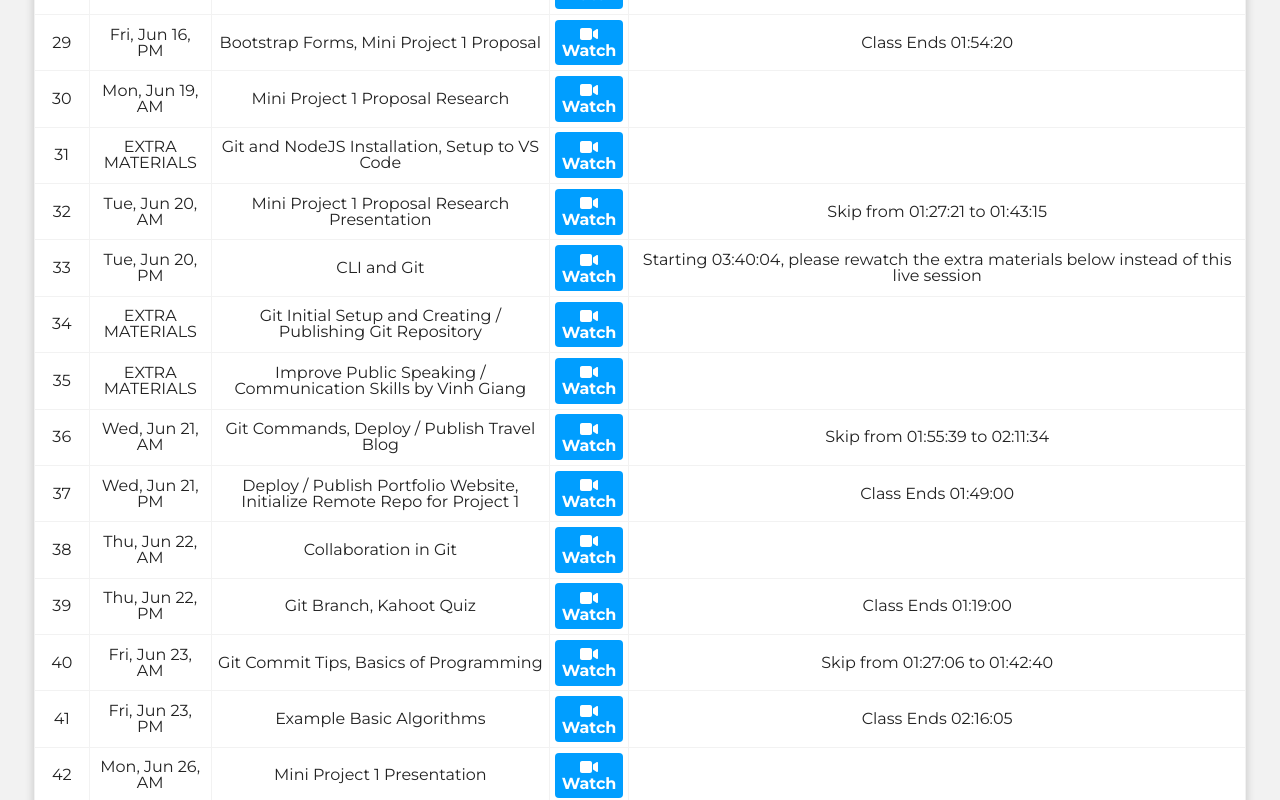
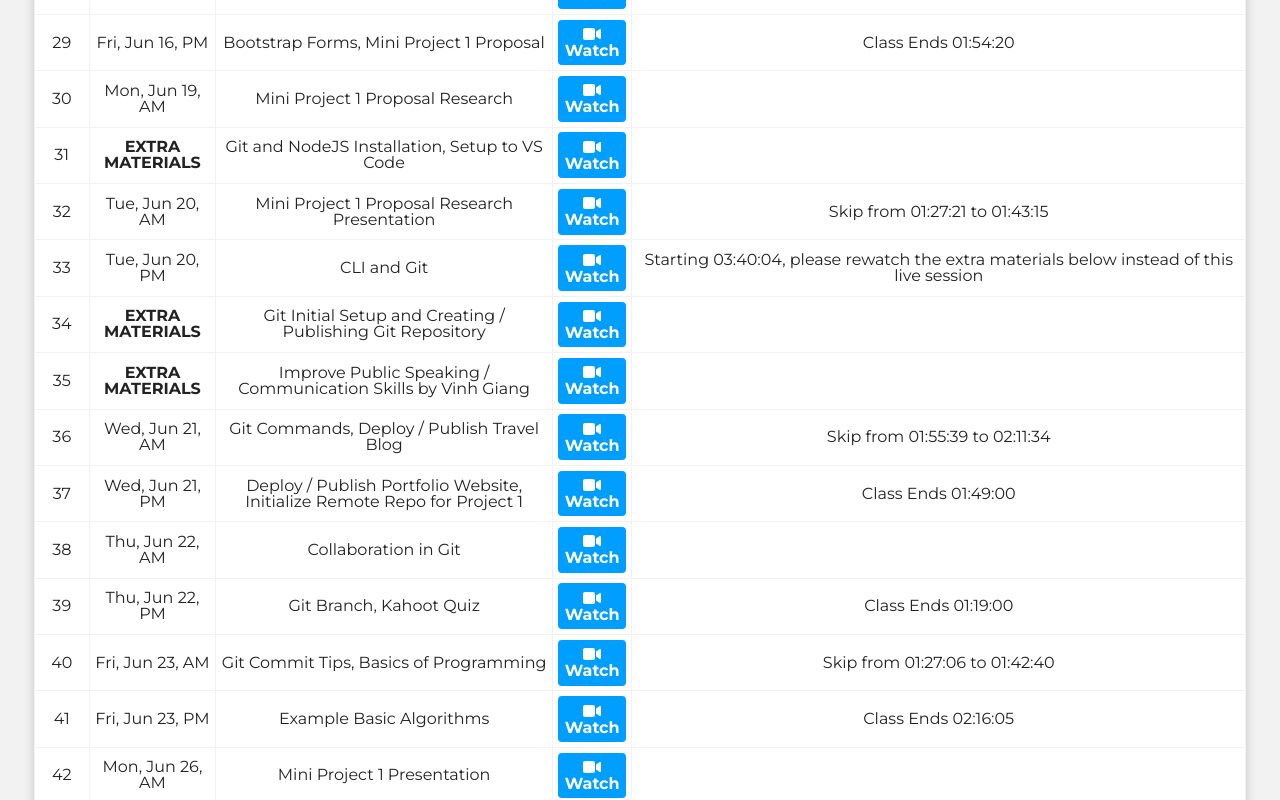
Before and after one commit to RiyaVillamor/Techblazers, a React (Vite) app: page /class-recording in a window 1280 px wide. Shown: the part 1760-2560 px from the top of the page. Built offline with nearby package versions, Linux system fonts and the light colour scheme.

Commit message:
:lipstick: Apply bold formatting to 'extra materials' for emphasis

```diff
--- a/src/pages/ClassRecording.jsx
+++ b/src/pages/ClassRecording.jsx
@@ -131,7 +131,7 @@ const classData = [
     notes: 'Class Ends 02:28:14',
   },
   {
-    date: 'EXTRA MATERIALS',
+    date:<b>EXTRA MATERIALS</b>,
     description: 'Portfolio Website Sample Creation',
     link: 'https://www.youtube.com/watch?v=gUf98Myzdjo',
     notes: '',
@@ -184,7 +184,7 @@ const classData = [
     link: 'http://www.youtube.com/watch?v=8A30E5kKzLY',
   },
   {
-    date: 'EXTRA MATERIALS',
+    date:<b>EXTRA MATERIALS</b>,
     description: 'Git and NodeJS Installation, Setup to VS Code',
     link: 'https://www.youtube.com/watch?v=-g8tr3Y7O_8',
     notes: '',
@@ -202,13 +202,13 @@ const classData = [
     notes: 'Starting 03:40:04, please rewatch the extra materials below instead of this live session',
   },
   {
-    date: 'EXTRA MATERIALS',
+    date:<b>EXTRA MATERIALS</b>,
     description: 'Git Initial Setup and Creating / Publishing Git Repository',
     link: 'https://www.youtube.com/watch?v=625kGynJWxc',
     notes: '',
   },
   {
-    date: 'EXTRA MATERIALS',
+    date:<b>EXTRA MATERIALS</b>,
     description: 'Improve Public Speaking / Communication Skills by Vinh Giang',
     link: 'https://youtube.com/playlist?list=PLKRkyxRv9DierhLaWEjknnDGtuokcn8QM',
     notes: '',
@@ -269,7 +269,7 @@ const classData = [
     link: 'https://youtube.com/live/hbjqhqlv0Ys',
   },
   {
-    date: 'EXTRA MATERIALS',
+    date:<b>EXTRA MATERIALS</b>,
     description: 'Algorithm Problem 10 Flowchart',
     link: 'https://www.youtube.com/watch?v=UrMBJ1RlXUw',
     notes: '',
@@ -281,7 +281,7 @@ const classData = [
     notes: 'Skip from 00:15:42 to 00:33:28\nClass Ends 00:42:03',
   },
   {
-    date: 'EXTRA MATERIALS',
+    date:<b>EXTRA MATERIALS</b>,
     description: 'Algorithm Problem 1-12 Solutions',
     link: 'https://klanezurbano.github.io/wd73-student-list/problems.html',
     notes: '',
@@ -317,7 +317,7 @@ const classData = [
     notes: 'Passcode: F&nX^w6@\nSkip from 01:55:25 to 02:26:09',
   },
   {
-    date: 'EXTRA MATERIALS',
+    date:<b>EXTRA MATERIALS</b>,
     description: 'Exercise 2c Solution Explanation',
     link: 'https://www.youtube.com/watch?v=N-v8BqK8r2c',
     notes: '',
@@ -440,7 +440,7 @@ const classData = [
     notes: 'No Class discussion',
   },
   {
-    date: 'EXTRA MATERIALS',
+    date:<b>EXTRA MATERIALS</b>,
     description: 'Data Structures and Algorithms',
     link: 'https://www.youtube.com/watch?v=ntfmTlBQgtU',
   },
@@ -511,28 +511,28 @@ const classData = [
     notes: 'No recording since there are no class discussion',
   },
   {
-    date: 'EXTRA MATERIALS',
+    date:<b>EXTRA MATERIALS</b>,
     description: 'DISHcovery Part 1 - React Router',
     link: 'https://youtu.be/6YIgE0Fr-b8',
   },
   {
-    date: 'EXTRA MATERIALS',
+    date:<b>EXTRA MATERIALS</b>,
     description: 'DISHcovery Part 2 - Local State',
     link: 'https://youtu.be/iJsP5w8Rf-4',
   },
   {
-    date: 'EXTRA MATERIALS',
+    date:<b>EXTRA MATERIALS</b>,
     description: 'DISHcovery Part 3 - Route Params',
     link: 'https://youtu.be/NeII-9DTHX0',
     notes: '- undefined error you might encounter on 11th min, see fix on 15th min',
   },
   {
-    date: 'EXTRA MATERIALS',
+    date:<b>EXTRA MATERIALS</b>,
     description: 'DISHcovery Part 4 - Redux (Global State)',
     link: 'https://youtu.be/EphTLKsrpTI',
   },
   {
-    date: 'EXTRA MATERIALS',
+    date:<b>EXTRA MATERIALS</b>,
     description: 'DISHcovery Part 5 - Featured Product and Loading Spinner',
     link: 'https://youtu.be/icOsoeB0ij4',
   },
@@ -548,32 +548,32 @@ const classData = [
     notes: '- Kodego announcement 00:29:00-00:43:00\n- Recap local and global state 01:02:00 to 01:44:30\n- Recap useEffect 02:23:50 to 02:32:50\n- Tips and advice for writing better code and debugging 03:01:54 to 03:27:50',
   },
   {
-    date: 'EXTRA MATERIALS',
+    date:<b>EXTRA MATERIALS</b>,
     description: 'DISHcovery Part 6 - Navbar active and Page not found',
     link: 'https://youtu.be/5XjOjUNk33w',
   },
   {
-    date: 'EXTRA MATERIALS',
+    date:<b>EXTRA MATERIALS</b>,
     description: 'DISHcovery Part 7a - Favorite Meals',
     link: 'https://youtu.be/CGrGMyvWn64',
   },
   {
-    date: 'EXTRA MATERIALS',
+    date:<b>EXTRA MATERIALS</b>,
     description: 'DISHcovery Part 7b - Favorite Meals',
     link: 'https://youtu.be/RlVVqZ4cko8',
   },
   {
-    date: 'EXTRA MATERIALS',
+    date:<b>EXTRA MATERIALS</b>,
     description: 'DISHcovery Part 8 - Redux Persist',
     link: 'https://youtu.be/tM3RJ9P3PTI',
   },
   {
-    date: 'EXTRA MATERIALS',
+    date:<b>EXTRA MATERIALS</b>,
     description: 'DISHcovery Part 9a - Formik',
     link: 'https://youtu.be/3QRvuS4cgAE',
   },
   {
-    date: 'EXTRA MATERIALS',
+    date:<b>EXTRA MATERIALS</b>,
     description: 'DISHcovery Part 9b - Yup',
     link: 'https://youtu.be/Pc8KjlT4Gsg',
   },
@@ -722,32 +722,32 @@ const classData = [
     notes: 'Skip from 01:44:57 to 02:12:06\nSkip from 03:01:20 to 03:27:05',
   },
   {
-    date: 'EXTRA MATERIALS',
+    date:<b>EXTRA MATERIALS</b>,
     description: 'DISHcovery Part 10 - Wireframes and ERD',
     link: 'https://youtu.be/13otDIoVPP0',
   },
   {
-    date: 'EXTRA MATERIALS',
+    date:<b>EXTRA MATERIALS</b>,
     description: 'DISHcovery Part 11a - Migration',
     link: 'https://youtu.be/1sYZKapgk-4',
   },
   {
-    date: 'EXTRA MATERIALS',
+    date:<b>EXTRA MATERIALS</b>,
     description: 'DISHcovery Part 11b - Seeder',
     link: 'https://youtu.be/wqT2b2wzVwU',
   },
   {
-    date: 'EXTRA MATERIALS',
+    date:<b>EXTRA MATERIALS</b>,
     description: 'DISHcovery Part 12a - GET routes',
     link: 'https://youtu.be/-i7uV5sJBZM',
   },
   {
-    date: 'EXTRA MATERIALS',
+    date:<b>EXTRA MATERIALS</b>,
     description: 'DISHcovery Part 12b - POST, PATCH, DELETE routes',
     link: 'https://youtu.be/8G96pA8GLew',
   },
   {
-    date: 'EXTRA MATERIALS',
+    date:<b>EXTRA MATERIALS</b>,
     description: 'DISHcovery Part 13 - Relationships',
     link: 'https://youtu.be/H_zRx-OHWpo',
   },
@@ -772,32 +772,32 @@ const classData = [
     link: 'https://www.youtube.com/watch?v=iB2CUvRcJW4',
   },
   {
-    date: 'EXTRA MATERIALS',
+    date:<b>EXTRA MATERIALS</b>,
     description: 'DISHcovery Part 14 - Frontend-Backend API Integration',
     link: 'https://youtu.be/84Jc99qFj8o',
   },
   {
-    date: 'EXTRA MATERIALS',
+    date:<b>EXTRA MATERIALS</b>,
     description: 'DISHcovery Part 15a - Laravel Photo Upload',
     link: 'https://drive.google.com/file/d/10DA8ANR2PtfBVflEVdL0fnhsSF3-7bB_/view?usp=sharing',
   },
   {
-    date: 'EXTRA MATERIALS',
+    date:<b>EXTRA MATERIALS</b>,
     description: 'DISHcovery Part 15b - ReactJS Photo Upload, Laravel Delete Constraints',
     link: 'https://drive.google.com/file/d/1dnItXbDfubeC7FzbVbnjFz4fs2IiPr5c/view?usp=sharing',
   },
   {
-    date: 'EXTRA MATERIALS',
+    date:<b>EXTRA MATERIALS</b>,
     description: 'DISHcovery Part 16 - Laravel Auth',
     link: 'https://drive.google.com/file/d/1pjx3tE4IsLR8N6UnK0IgUtUGbg_7a642/view?usp=sharing',
   },
   {
-    date: 'EXTRA MATERIALS',
+    date:<b>EXTRA MATERIALS</b>,
     description: 'DISHcovery Part 17a - ReactJS Protected Component',
     link: 'https://drive.google.com/file/d/1T7HFWYQt1lfgs2QHmPg0BrL2FhBc__v8/view?usp=sharing',
   },
   {
-    date: 'EXTRA MATERIALS',
+    date:<b>EXTRA MATERIALS</b>,
     description: 'DISHcovery Part 17b - ReactJS Protected Component',
     link: 'https://drive.google.com/file/d/1_t2Iw37omNcxvJzti1oe7HPS9wOhA_cV/view?usp=sharing',
     notes: 'Additional note: Since the token is already saved in loggedInUser state, you can use that token on axios requests',
@@ -817,6 +817,9 @@ const classData = [
     description: 'Capstone Presentation',
     link: 'https://youtube.com/live/vhUtVgye_14',
   },
+
+
+
 ];
 
 
```
Also changed, not shown: src/styles/pages/ClassRecording.scss (line endings or trailing spaces).
